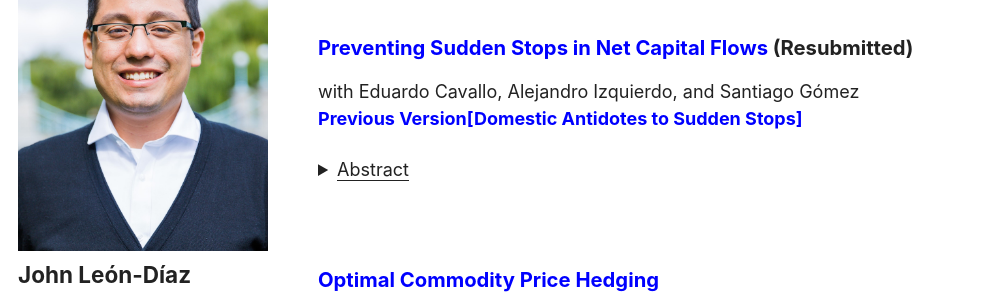
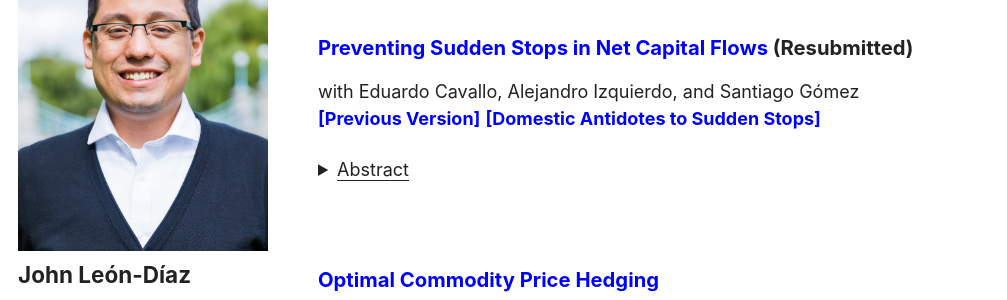
Before and after one commit to jleondia/jleondia.github.io, a Jekyll site: the page built from _pages/research.md, in a window 1280 px wide and 900 px high, scrolled down 497 px. Shown: the part 152-452 px from the top of the window, without its empty margins (0-1007 px from the left). Built offline with Jekyll 4.4.1, drawn with Linux system fonts in a browser that asks for light colours; cached includes are drawn as plain includes.

```diff
--- a/_pages/research.md
+++ b/_pages/research.md
@@ -31,7 +31,7 @@ with Leopoldo Avellán, and Arturo Galindo.
 
 ### [Preventing Sudden Stops in Net Capital Flows](/files/New_Prevented_fv.pdf) (Resubmitted)
 with Eduardo Cavallo, Alejandro Izquierdo, and Santiago Gómez  <br>
-  [<b>Previous Version</b>](https://publications.iadb.org/en/preventing-sudden-stops-in-net-capital-flows)[<b>[Domestic Antidotes to Sudden Stops]</b>](https://publications.iadb.org/en/domestic-antidotes-sudden-stops)
+  [<b>[Previous Version]</b>](https://publications.iadb.org/en/preventing-sudden-stops-in-net-capital-flows) [<b>[Domestic Antidotes to Sudden Stops]</b>](https://publications.iadb.org/en/domestic-antidotes-sudden-stops)
 <details>
     <summary><u>Abstract</u></summary><p>
   Sudden stops in net capital flows can be prevented if domestic investors either repatriate foreign-held assets or roll over their local asset holdings when foreign investors stop lending or sell off their local asset holdings. This paper presents evidence showing that domestic factors such as low levels of liability dollarization, the consistency of the monetary and exchange rate regimes, low inflation, higher growth, and a solid institutional background, explain why some countries are more successful in eliciting the behaviors that increase the probability of preventing a sudden stop following a tightening of the external borrowing constraint. Prevention is key to offsetting an external credit crunch originating in factors that are usually outside the control of borrowing countries, which can turn into costly sudden stops in net capital flows in the affected economies.
```
